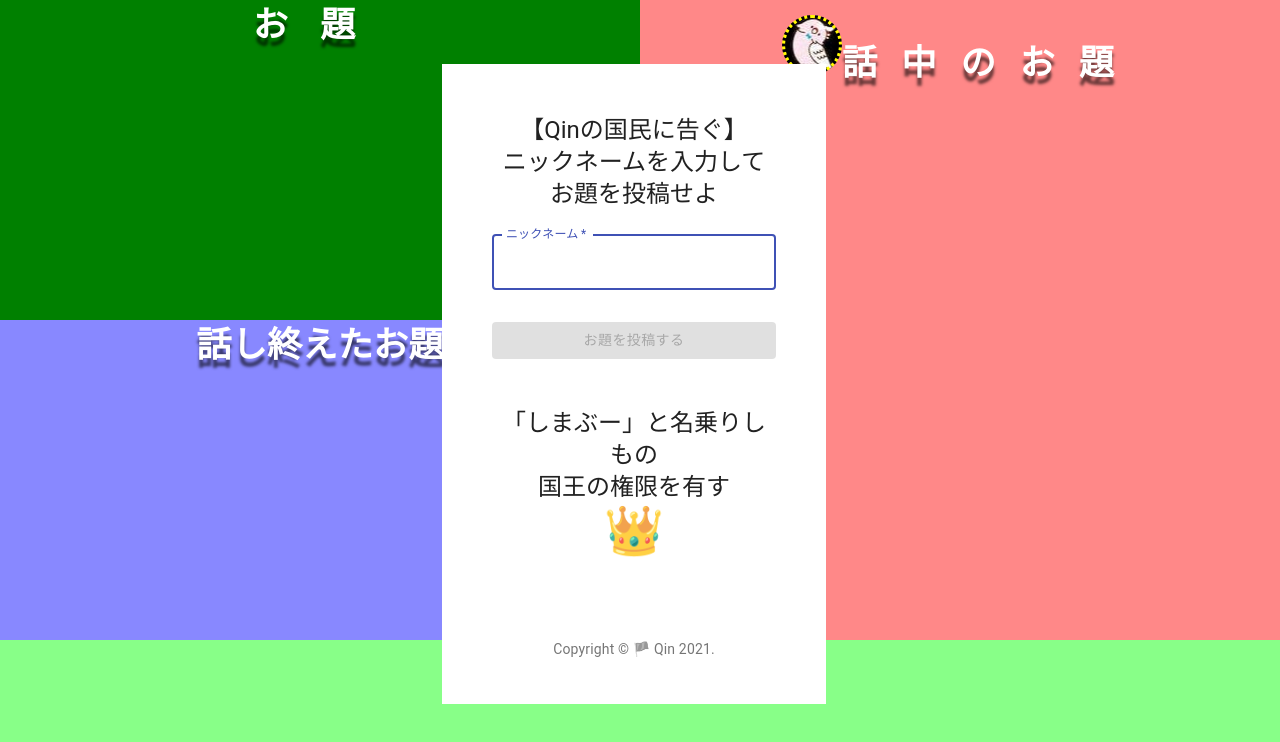
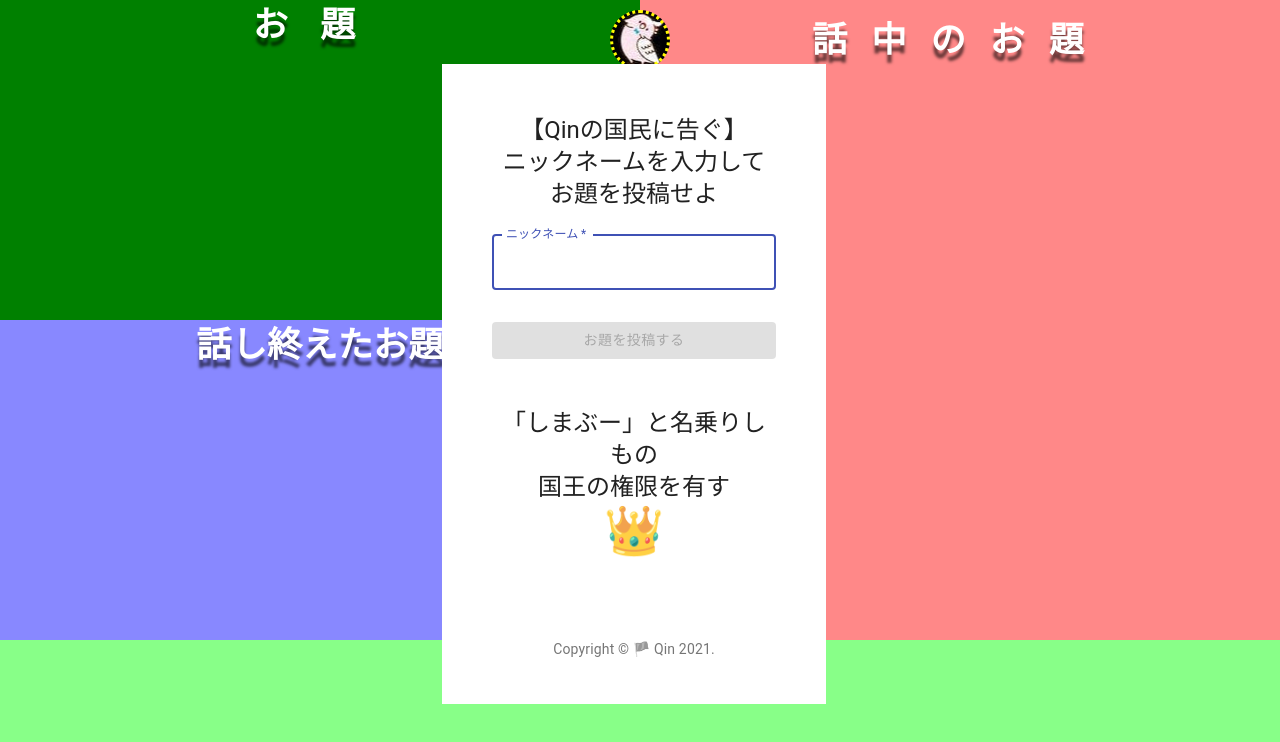
Before and after one commit to yoko-at-home/qin_bulletin-board, a React (Create React App) app: page / in a window 1280 px wide. Shown: the top 742 px of the page. Built offline with nearby package versions, Linux system fonts and the light colour scheme; no server answers.

Commit message:
💄 むーちゃんの位置調整

```diff
--- a/src/components/Muchan/styles.css
+++ b/src/components/Muchan/styles.css
@@ -1,9 +1,10 @@
 .kota {
   display: inline-block;
+  position: fixed;
   height: 60px;
   width: 60px;
-  /* top: calc(50% - 60px / 2);
-  left: calc(50% - 60px / 2); */
+  top: calc(5% - 60px / 2);
+  left: calc(50% - 60px / 2);
   border-radius: 50%;
   background: url(../../img/muchan_kasige1.jpg) center;
   border: 3px dotted rgb(255, 251, 0);
```
